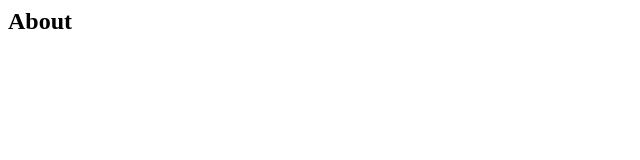
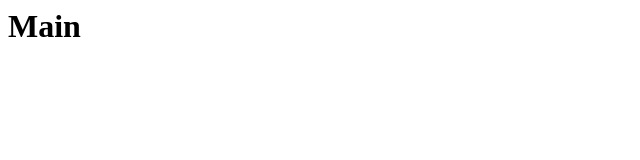
Before and after one commit to nicheng404/jr-git-intro, a plain HTML site: page index.html in a window 1280 px wide. Shown: the full height of the page, 0-640 px from the left. Drawn offline with Linux system fonts and the light colour scheme.

```diff
--- a/index.html
+++ b/index.html
@@ -1 +1 @@
-<h2>About</h2>
+<h1>Main</h1>
```
